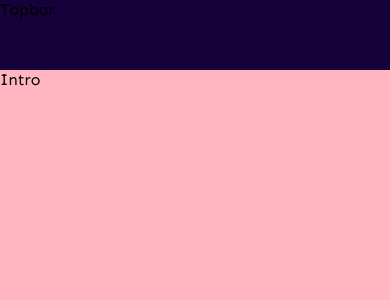
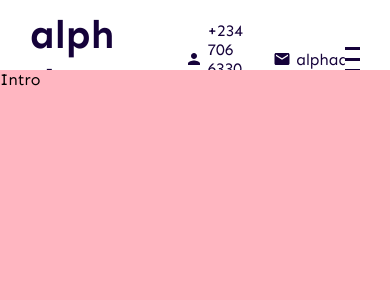
Before and after one commit to alphadzingina/portfolio-site, a React (Create React App) app: page / in a window 390 px wide. Shown: the top 300 px of the page. Built offline with nearby package versions, Linux system fonts and the light colour scheme.

Commit message:
create hamburger, logo and info in topbar

```diff
--- a/package.json
+++ b/package.json
@@ -3,6 +3,8 @@
   "version": "0.1.0",
   "private": true,
   "dependencies": {
+    "@material-ui/core": "^4.12.4",
+    "@material-ui/icons": "^4.11.3",
     "@testing-library/jest-dom": "^5.16.5",
     "@testing-library/react": "^13.4.0",
     "@testing-library/user-event": "^13.5.0",
--- a/public/index.html
+++ b/public/index.html
@@ -4,7 +4,7 @@
         <meta charset="utf-8" />
         <meta name="viewport" content="width=device-width, initial-scale=1" />
         <meta name="description" content="Web site created using create-react-app"/>
-        <link href="https://fonts.googleapis.com/css2?family=Roboto:wght@100;400;500;700;900&family=Sen:wght@400;700;800&display=swap" rel="stylesheet">
+        <link href="https://fonts.googleapis.com/css2?family=Roboto:wght@100;200;300;400;500;700;900&family=Sen:wght@400;700;800&display=swap" rel="stylesheet">
         <title>Alpha Dzingina</title>
         <style>
             *{
--- a/src/app.scss
+++ b/src/app.scss
@@ -7,6 +7,7 @@
         background-color: lightsalmon;
         position: relative;
         top: 70px;
+        scroll-behavior: smooth;
         scroll-snap-type: y mandatory;
         scrollbar-width: null; //for firefox browser
         &::-webkit-scrollbar {
--- a/src/components/Contact/Contact.jsx
+++ b/src/components/Contact/Contact.jsx
@@ -2,7 +2,7 @@
 
 export default function Contact() {
     return (
-        <div className="contact">
+        <div className="contact" id="contact">
             contact
         </div>
     )
--- a/src/components/Intro/Intro.jsx
+++ b/src/components/Intro/Intro.jsx
@@ -2,7 +2,7 @@
 
 export default function Intro() {
     return (
-        <div className="intro">
+        <div className="intro" id="intro">
             Intro
         </div>
     )
--- a/src/components/Portfolio/Portfolio.jsx
+++ b/src/components/Portfolio/Portfolio.jsx
@@ -1,7 +1,9 @@
 import "./portfolio.scss"
 
 export default function Portfolio() {
-  return (
-    <div className="portfolio">Portfolio</div>
-  )
+    return (
+        <div className="portfolio" id="portfolio">
+            Portfolio
+        </div>
+    )
 }
--- a/src/components/Testimonials/Testimonials.jsx
+++ b/src/components/Testimonials/Testimonials.jsx
@@ -2,6 +2,8 @@
 
 export default function Testimonials() {
     return (
-        <div className="testimonials">testimonial</div>
+        <div className="testimonials" id="testimonials">
+            testimonial
+        </div>
     )
 }
--- a/src/components/Topbar/Topbar.jsx
+++ b/src/components/Topbar/Topbar.jsx
@@ -1,7 +1,29 @@
 import "./topbar.scss"
+import {Person, Mail} from "@material-ui/icons"
 
 export default function Topbar() {
     return (
-        <div className="topbar">Topbar</div>
+        <div className="topbar" id="topbar">
+            <div className="wrapper">
+                <div className="left">
+                    <a href="#intro" className="logo">alpha-dzee.</a>
+                    <div className="item-container">
+                        <Person className="icon"/>
+                        <span>+234 706 6330 135</span>
+                    </div>
+                    <div className="item-container">
+                        <Mail className="icon"/>
+                        <span>alphaadx6@gmail.com</span>
+                    </div>
+                </div>
+                <div className="right">
+                    <div className="hamburger">
+                        <span className="line1"></span>
+                        <span className="line2"></span>
+                        <span className="line3"></span>
+                    </div>
+                </div>
+            </div>
+        </div>
     )
 }
--- a/src/components/Topbar/topbar.scss
+++ b/src/components/Topbar/topbar.scss
@@ -1,8 +1,65 @@
+@import "../../global.scss";
+
 .topbar {
     width: 100%;
     height: 70px;
-    background-color: #15023a;
+    background-color: white;
+    color: $mainColor;
     position: fixed;
     top: 0;
     z-index: 2;
+
+    .wrapper {
+        padding: 10px 30px;
+        display: flex;
+        align-items: center;
+        justify-content: space-between;
+
+        .left {
+            display: flex;
+            align-items: center;
+
+            .logo {
+                font-size: 40px;
+                font-weight: 700;
+                text-decoration: none;
+                color: inherit;
+                margin-right: 40px;
+            }
+
+            .item-container {
+                display: flex;
+                align-items: center;
+                margin-left: 30px;
+
+                .icon {
+                    font-size: 18px;
+                    margin-right: 5px;
+                }
+
+                .span {
+                    font-size: 15px;
+                    font-weight: 500;
+                }
+            }
+        }
+
+        .right {
+
+            .hamburger {
+                width: 32px;
+                height: 25px;
+                display: flex;
+                flex-direction: column;
+                justify-content: space-between;
+                cursor: pointer;
+            }
+
+            span {
+                width: 100%;
+                height: 3px;
+                background-color: $mainColor;
+            }
+        }
+    }
 }
--- a/src/components/Works/Works.jsx
+++ b/src/components/Works/Works.jsx
@@ -2,6 +2,8 @@
 
 export default function Works() {
     return (
-        <div className="works">Works</div>
+        <div className="works" id="works">
+            Works
+        </div>
     )
 }
--- /dev/null
+++ b/src/global.scss
@@ -0,0 +1 @@
+$mainColor: #15023a
```
Also changed, not shown: 1 other file (tests, documents, lock files or other folders).
